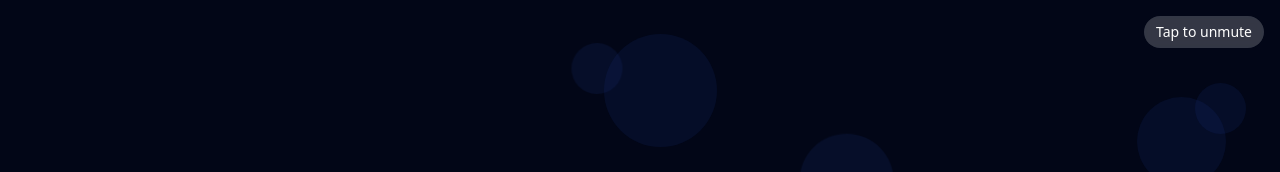
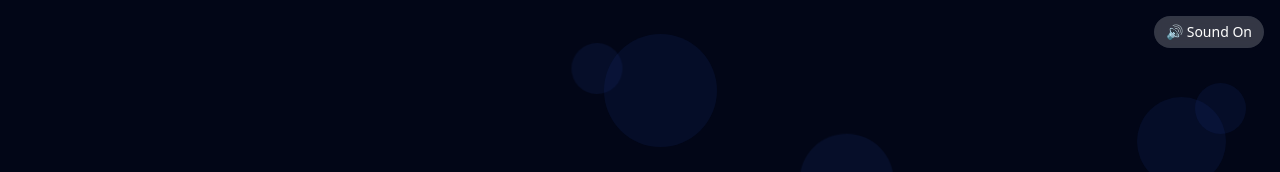
Before and after one commit to kayrc-777/nfc-memorial-for-daddy, a Next.js app: page / in a window 1280 px wide. Shown: the top 172 px of the page. Built offline with nearby package versions, Linux system fonts and the light colour scheme.

Commit message:
edited the sound button

```diff
--- a/src/app/page.tsx
+++ b/src/app/page.tsx
@@ -47,7 +47,7 @@ export default function Home() {
         onClick={toggleMute}
         className="absolute top-4 right-4 z-20 bg-white bg-opacity-20 hover:bg-opacity-30 text-white px-3 py-1.5 rounded-full text-sm font-medium transition-all backdrop-blur-sm"
       >
-        {isMuted ? 'Tap to unmute' : 'Muted'}
+        {isMuted ? '🔊 Sound On' : '🔇 Sound Off'}
       </button>
 
       {/* VIDEO ONLY — NO TEXT */}
```
